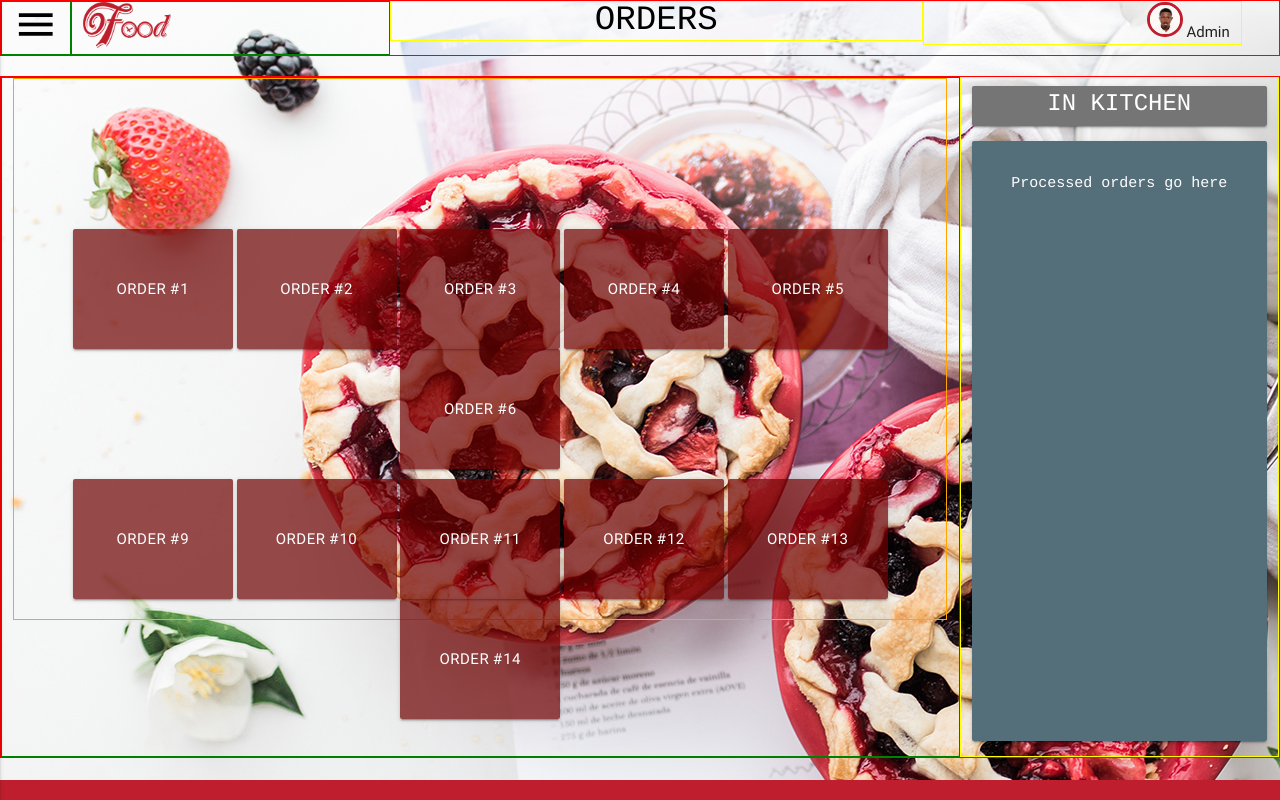
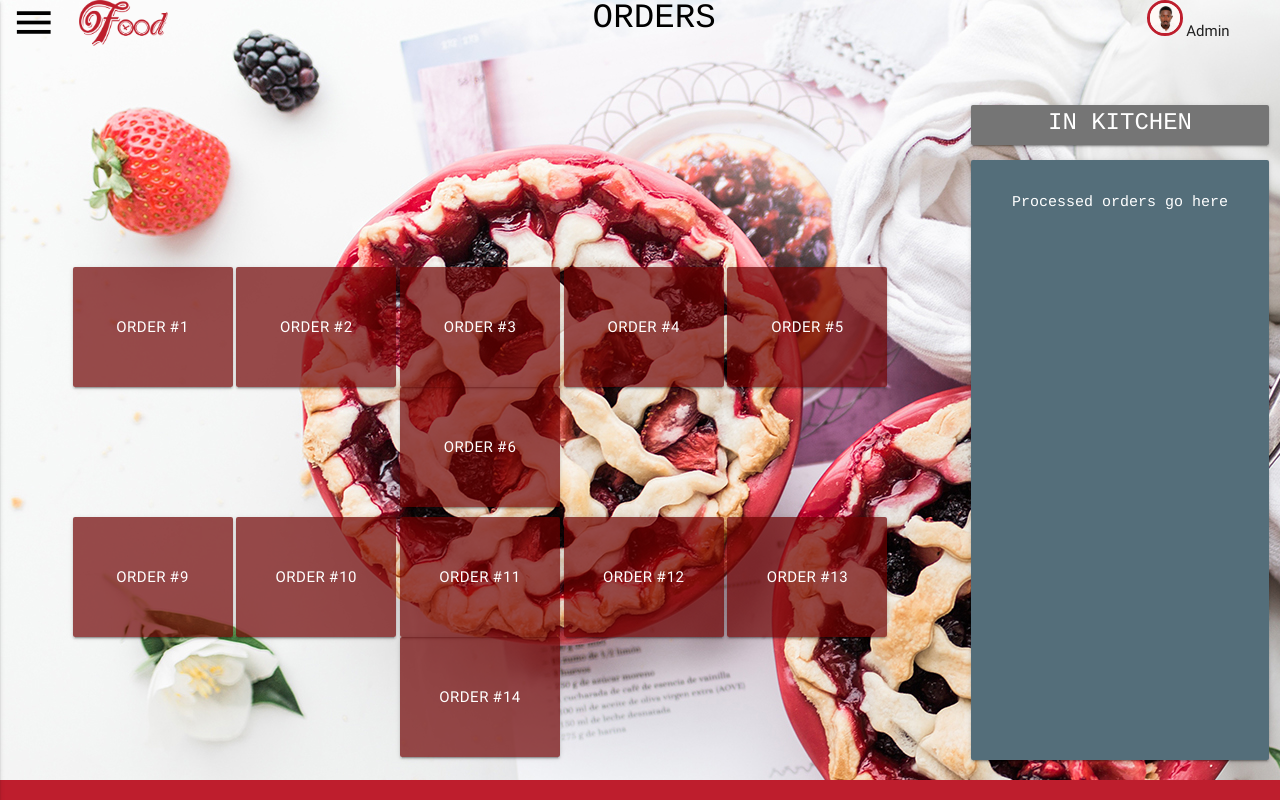
Before and after one commit to Quodjo/Genese, a PHP site: the page made by Application/Vendor Client/Vendor.php in a window 1280 px wide. Run offline with PHP 8.4, Linux system fonts and the light colour scheme; some libraries are stand-ins or nearby versions.

Commit message:
removed border lines andinserted new header image

```diff
--- a/Application/Vendor Client/Vendor.php
+++ b/Application/Vendor Client/Vendor.php
@@ -21,9 +21,10 @@
 <body style="background-image:url(../images/trans.jpg)">
 <!--Container-->
 <div id=container>
+
 <!--First Row-->
-	<div class="row" style="border:1px solid red">
-		<div class="col l0" style="border:1px solid green">
+	<div class="row" >
+		<div class="col l0">
 
 <ul id="slide-out" class="side-nav">
 		      <li><div class="userView">
@@ -45,34 +46,30 @@
 		    <a href="#" data-activates="slide-out" class="button-collapse"><i class="material-icons" style="font-size: 3rem;color:black">menu</i></a>
 		</div>
 
-		<div class="col l3" style="border:1px solid green">
+		<div class="col l3" >
 			<img style=" margin: 0 auto; width: 30%; height: 30%" class="responsive-img" src="../images/logo.png">
 		</div>
 
-		<div class="col l5" align =center style="border:1px solid yellow;font-family: ‘Courier New’, Courier, monospace; ">
+		<div class="col l5" align =center style="font-family: ‘Courier New’, Courier, monospace; ">
 			<h4 >ORDERS</h4>
 		</div>
 
-		<div align=right class="col l3" style="border:1px solid yellow">
+		<div align=right class="col l3" >
 			<img class="circle responsive-img" src="../images/admin.jpg" style="width:12%;height: 12%;border: 0.25rem solid #be1e2d"> Admin
 		</div>
 
 	</div>
 
 <!--Second row-->
+	<div class="row" style="height:80%;padding-top: 2%">
+<!-- First Column -->
+		<div class="col l9" style="height:680px">
 
-
-<!--Thirdrow-->
-	<div class="row" style="border:1px solid red">
-<!-- First Column -->
-		<div class="col l9" style="border:1px solid green;height:680px">
-
-
-
-			<div class="row" style="height:80%;border:1px solid orange;padding-top: 15%">
+			<div class="row" style="height:80%;padding-top: 17%">
 				<div class="center-align" style="padding-top: 10px">
 
 				<button id='order1' class="btn waves-effect waves-light " type="button" name="action" style="height:120px;width:160px;background-color:rgba(110,0,0,0.7);">Order #1</button>
+
 				<button id='order1' class="btn waves-effect waves-light " type="button" name="action" style="height:120px;width:160px;background-color:rgba(110,0,0,0.7);">Order #2</button>
 				<button id='order1' class="btn waves-effect waves-light " type="button" name="action" style="height:120px;width:160px;background-color:rgba(110,0,0,0.7);">Order #3</button>
 				<button id='order1' class="btn waves-effect waves-light " type="button" name="action" style="height:120px;width:160px;background-color:rgba(110,0,0,0.7);">Order #4</button>
@@ -102,7 +99,7 @@
 		</div>
 
 
-		<div align=center class="col l3" style="border:1px solid yellow; font-family: ‘Courier New’, Courier, monospace;width:25%" >
+		<div align=center class="col l3" style=" font-family: ‘Courier New’, Courier, monospace;width:25%" >
 			<div class="card grey darken-1" style="height:40px"><span style="color:white" class="card-title" >IN KITCHEN</span>
 
 			</div>
```
